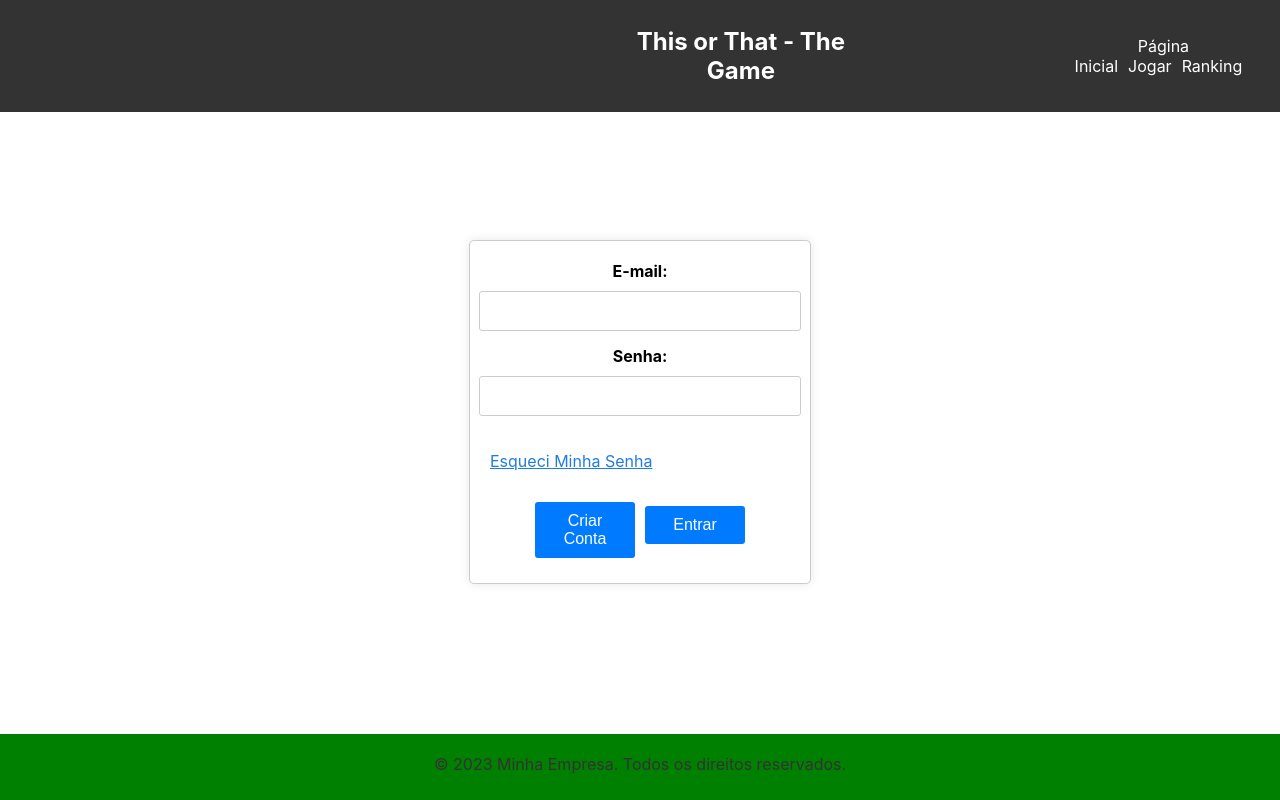
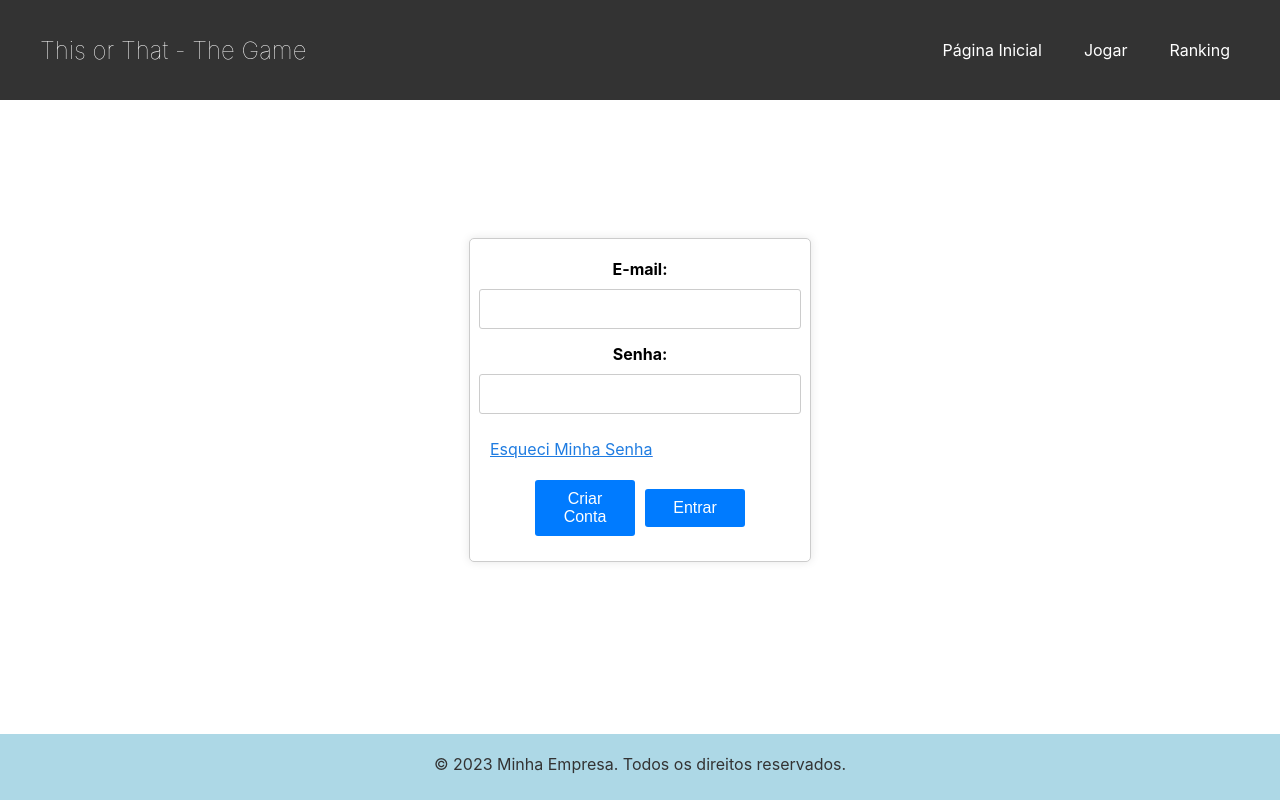
Before and after one commit to Daniel-Schutz/grupo_01-PW-T02-2023-2, a React (Create React App) app: page / in a window 1280 px wide. Built offline with nearby package versions, Linux system fonts and the light colour scheme; no server answers.

Commit message:
ajeitando css

```diff
--- a/src/components/Login.js
+++ b/src/components/Login.js
@@ -31,17 +31,22 @@ function Login() {
 
     console.log('cheguei');
   }
+  const linkStyle = {
+    color: 'white',
+    textDecoration: 'none',
+  };
 return (
     <div>
-        <header>
-        <h1 className="TituloHeader">This or That - The Game</h1>
-        <nav>
-            <ul>
+
+    <header>
+        <div className="NavBar">
+        <div className="logo"><Link className="st" to="/pagina-inicial" style={linkStyle}>This or That - The Game</Link></div>
+            <ul className="links">
                 <li><a href="/pagina-inicial">Página Inicial</a></li>
                 <li><a href="/escolher-opcoes">Jogar</a></li>
                 <li><a href="/ranking">Ranking</a></li>
             </ul>
-        </nav>
+        </div>
     </header>
 
     <main>
@@ -83,7 +88,7 @@ return (
 
     </main>
 
-    <footer>
+    <footer className="bottom">
         <p>&copy; 2023 Minha Empresa. Todos os direitos reservados.</p>
     </footer>
     </div>
--- a/src/styles/EditarPerfil.css
+++ b/src/styles/EditarPerfil.css
@@ -102,14 +102,6 @@ header {
   margin-right: 10px;
 }
 
-/* Estilos para o rodapé */
-footer {
-  background-color: green;
-  color: #fff;
-  text-align: center;
-  padding: 10px 0;
-}
-
 /* Media queries para telas menores */
 @media screen and (max-width: 768px) {
   form {
--- a/src/styles/EscolherOpcoes.css
+++ b/src/styles/EscolherOpcoes.css
@@ -95,11 +95,3 @@ header h1 {
   font-size: 12px;
   margin-right: 10px;
 }
-
-  /* Estilos para o rodapé */
-  footer {
-    background-color: green;
-    color: #fff;
-    text-align: center;
-    padding: 10px 0;
-  }
--- a/src/styles/Login.css
+++ b/src/styles/Login.css
@@ -11,18 +11,9 @@
   text-decoration: none;
 }
 
-div {
-  display: flex;
-  flex-direction: column;
-  align-items: center;
-  justify-content: center;
-  text-align: center; /* Centraliza o texto no centro horizontalmente */
-}
-
 /* Estilizando o título da página */
-h1 {
-  font-size: 24px;
-  margin-bottom: 20px;
+li {
+  list-style: none;
 }
 
 /* Estilizando o formulário */
@@ -81,12 +72,6 @@ button:hover {
   flex-direction: row;
 }
 
-/* Estilizando os botões "Criar Conta" e "Esqueci Minha Senha" */
-div a {
-  text-decoration: none; /* Remove sublinhado do link */
-  margin-top: 10px; /* Espaçamento superior entre os botões e o formulário */
-}
-
 main {
   display: flex;
   flex-direction: column;
@@ -97,56 +82,49 @@ main {
 
 /* Estilos para o cabeçalho */
 header {
-  background-color: #333;
+  background-color:green;
   color: #fff;
-  padding: 20px;
-  text-align: center;
+  position: relative;
+  padding: 0 2rem;
 }
 
-.TituloHeader{
-  margin-left: 600px;
+.NavBar{
+  width: 100%;
+  height: 60px;
+  max-width: 1200px;
+  margin: 0 auto;
+  display: flex;
+  flex-direction: row;
+  align-items: center;
+  justify-content: space-between;
 }
 
-header h1 {
-  margin-left: 75px;
+
+.NavBar .logo{
+  font-size: 1.5rem;
+  font-weight:lighter;
 }
 
-header ul {
-  list-style: none;
-  padding: 0;
+
+.NavBar .logo:hover{
+  font-size: 1.5rem;
+  font-weight:lighter;
 }
 
-header ul li {
-  display: inline;
-  margin-right: 10px;
+.NavBar .links{
+  display: flex;
+  flex-direction: row;
+  gap: 2rem;
 }
 
-header ul li a {
-  text-decoration: none;
-  color: #fff;
-}
 
 /* Estilos para o rodapé */
-footer {
-  background-color: green;
+.bottom {
+  background-color: lightblue;
   color: #fff;
   text-align: center;
   padding: 10px 0;
+  width: 100%;
+  position: fixed;
+  bottom: 0;
 }
-
-/* Media query para telas menores */
-@media screen and (max-width: 768px) {
-  form {
-    max-width: 90%; /* Reduz ainda mais a largura do formulário */
-  }
-
-  header {
-    flex-direction: column; /* Ajusta o cabeçalho para empilhar os elementos */
-    text-align: center;
-  }
-
-  .header-left {
-    margin-bottom: 10px; /* Espaçamento inferior para os elementos do cabeçalho */
-  }
-
-}
--- a/src/styles/PaginaInicial.css
+++ b/src/styles/PaginaInicial.css
@@ -104,16 +104,6 @@ header {
   margin-right: 10px;
 }
 
-/* Estilos para o rodapé */
-footer {
-  background-color: green;
-  color: #fff;
-  text-align: center;
-  padding: 10px 0;
-  width: 100%;
-  position: fixed;
-  bottom: 0;
-}
 
 /* Media queries para telas menores */
 @media screen and (max-width: 768px) {
--- a/src/styles/Ranking.css
+++ b/src/styles/Ranking.css
@@ -95,17 +95,6 @@ header {
   margin-right: 10px;
 }
 
-/* Estilos para o rodapé */
-footer {
-  margin-top: 20px; /* Adicione a margem superior desejada */
-  padding: 10px;
-  background-color: #f1f1f1;
-  text-align: center;
-  position: fixed;
-  bottom: 0;
-  width: 100%;
-}
-
 main {
   margin-top: 20px; /* Adicione a margem superior desejada */
   margin-bottom: 70px; /* Adicione a margem inferior desejada */
--- a/src/styles/RecuperarSenha.css
+++ b/src/styles/RecuperarSenha.css
@@ -90,15 +90,6 @@ header ul li a {
   text-decoration: none;
   color: #fff;
 }
-
-/* Estilos para o rodapé */
-footer {
-  background-color: green;
-  color: #fff;
-  text-align: center;
-  padding: 10px 0;
-}
-
 /* Media query para telas menores */
 @media screen and (max-width: 768px) {
   form {
--- a/src/styles/SignUp.css
+++ b/src/styles/SignUp.css
@@ -91,13 +91,7 @@ header ul li a {
   color: #fff;
 }
 
-/* Estilos para o rodapé */
-footer {
-  background-color: green;
-  color: #fff;
-  text-align: center;
-  padding: 10px 0;
-}
+
 
 /* Media query para telas menores */
 @media screen and (max-width: 768px) {
--- a/src/styles/TelaPrincipal.css
+++ b/src/styles/TelaPrincipal.css
@@ -116,11 +116,3 @@ header h1 {
   font-size: 12px;
   margin-right: 10px;
 }
-
-/* Estilos para o rodapé */
-footer {
-  background-color: green;
-  color: #fff;
-  text-align: center;
-  padding: 10px 0;
-}
```
